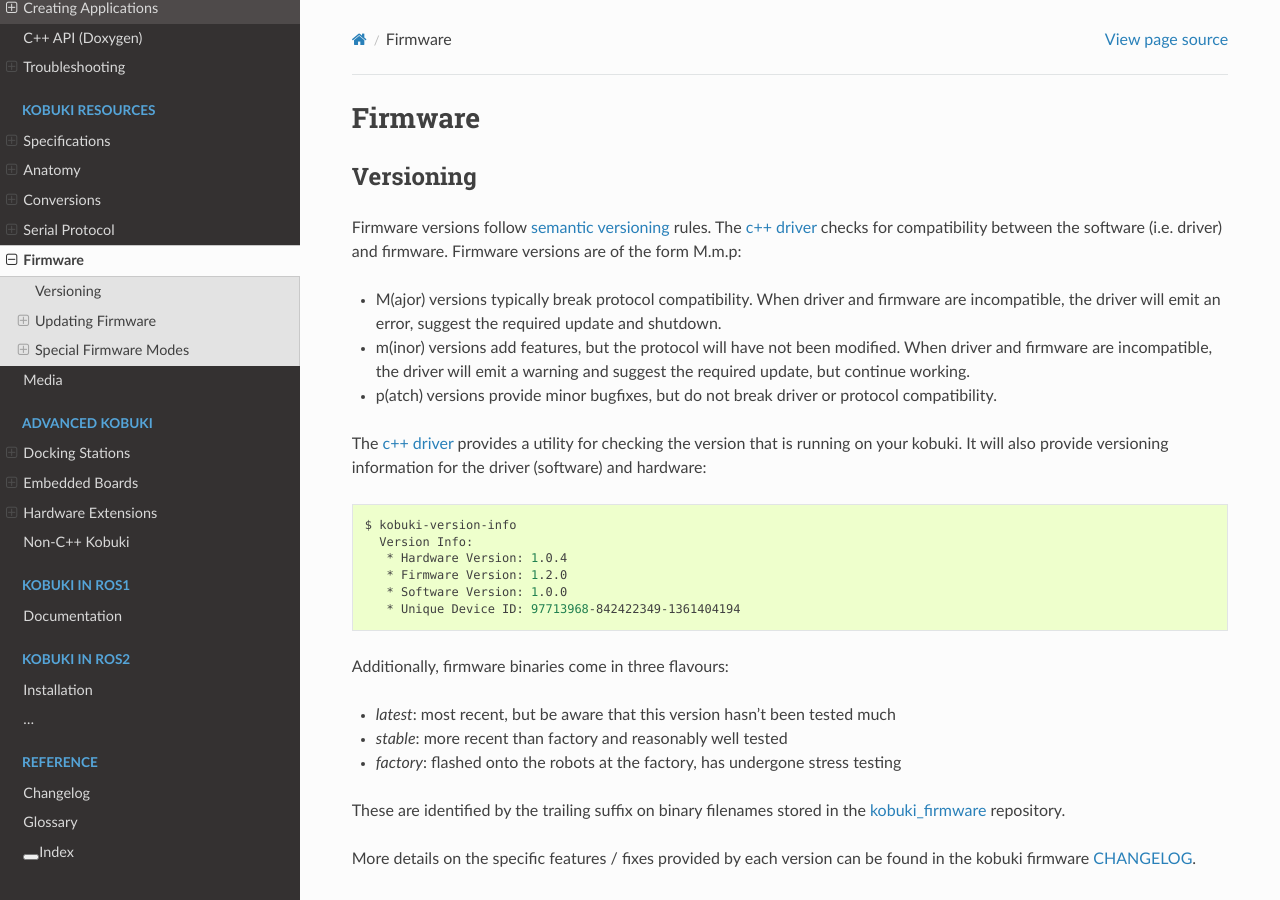
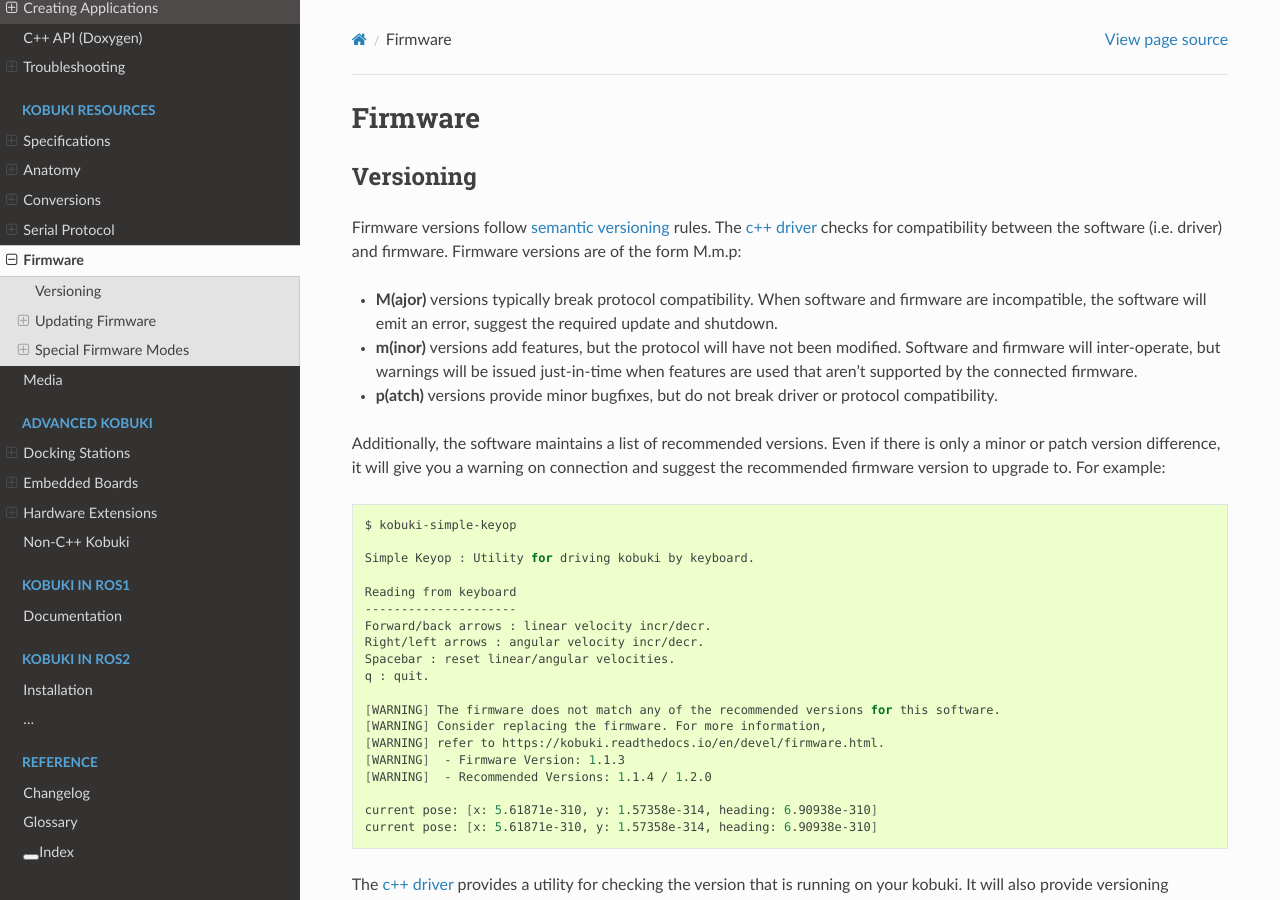
Before and after one commit to kobuki-base/kobuki_documentation, a Sphinx documentation site: the page built from doc/firmware.rst, in a window 1280 px wide and 900 px high. Built offline with Sphinx 7.4.7 and the Read the Docs theme 2.0.0, drawn with Linux system fonts in a browser that asks for light colours.

Commit message:
[firmware] updated for changes in recommended version checking

```diff
--- a/doc/firmware.rst
+++ b/doc/firmware.rst
@@ -10,9 +10,35 @@
 checks for compatibility between the software (i.e. driver) and firmware.
 Firmware versions are of the form M.m.p:
 
-- M(ajor) versions typically break protocol compatibility. When driver and firmware are incompatible, the driver will emit an error, suggest the required update and shutdown.
-- m(inor) versions add features, but the protocol will have not been modified. When driver and firmware are incompatible, the driver will emit a warning and suggest the required update, but continue working.
-- p(atch) versions provide minor bugfixes, but do not break driver or protocol compatibility.
+- **M(ajor)** versions typically break protocol compatibility. When software and firmware are incompatible, the software will emit an error, suggest the required update and shutdown.
+- **m(inor)** versions add features, but the protocol will have not been modified. Software and firmware will inter-operate, but warnings will be issued just-in-time when features are used that aren't supported by the connected firmware.
+- **p(atch)** versions provide minor bugfixes, but do not break driver or protocol compatibility.
+
+Additionally, the software maintains a list of recommended versions. Even if there is only a minor or patch
+version difference, it will give you a warning on connection and suggest the recommended firmware version
+to upgrade to. For example:
+
+.. code-block:: bash
+
+   $ kobuki-simple-keyop
+
+   Simple Keyop : Utility for driving kobuki by keyboard.
+
+   Reading from keyboard
+   ---------------------
+   Forward/back arrows : linear velocity incr/decr.
+   Right/left arrows : angular velocity incr/decr.
+   Spacebar : reset linear/angular velocities.
+   q : quit.
+
+   [WARNING] The firmware does not match any of the recommended versions for this software.
+   [WARNING] Consider replacing the firmware. For more information,
+   [WARNING] refer to https://kobuki.readthedocs.io/en/devel/firmware.html.
+   [WARNING]  - Firmware Version: 1.1.3
+   [WARNING]  - Recommended Versions: 1.1.4 / 1.2.0
+
+   current pose: [x: 5.61871e-310, y: 1.57358e-314, heading: 6.90938e-310]
+   current pose: [x: 5.61871e-310, y: 1.57358e-314, heading: 6.90938e-310]
 
 The `c++ driver`_ provides a utility for checking the version that is running
 on your kobuki. It will also provide versioning information for the driver (software)
@@ -20,12 +46,12 @@
 
 .. code-block:: bash
 
-  $ kobuki-version-info
-    Version Info:
-     * Hardware Version: 1.0.4
-     * Firmware Version: 1.2.0
-     * Software Version: 1.0.0
-     * Unique Device ID: 97713968-842422349-1361404194
+   $ kobuki-version-info
+     Version Info:
+      * Hardware Version: 1.0.4
+      * Firmware Version: 1.2.0
+      * Software Version: 1.0.0
+      * Unique Device ID: 97713968-842422349-1361404194
 
 Additionally, firmware binaries come in three flavours:
 
```
